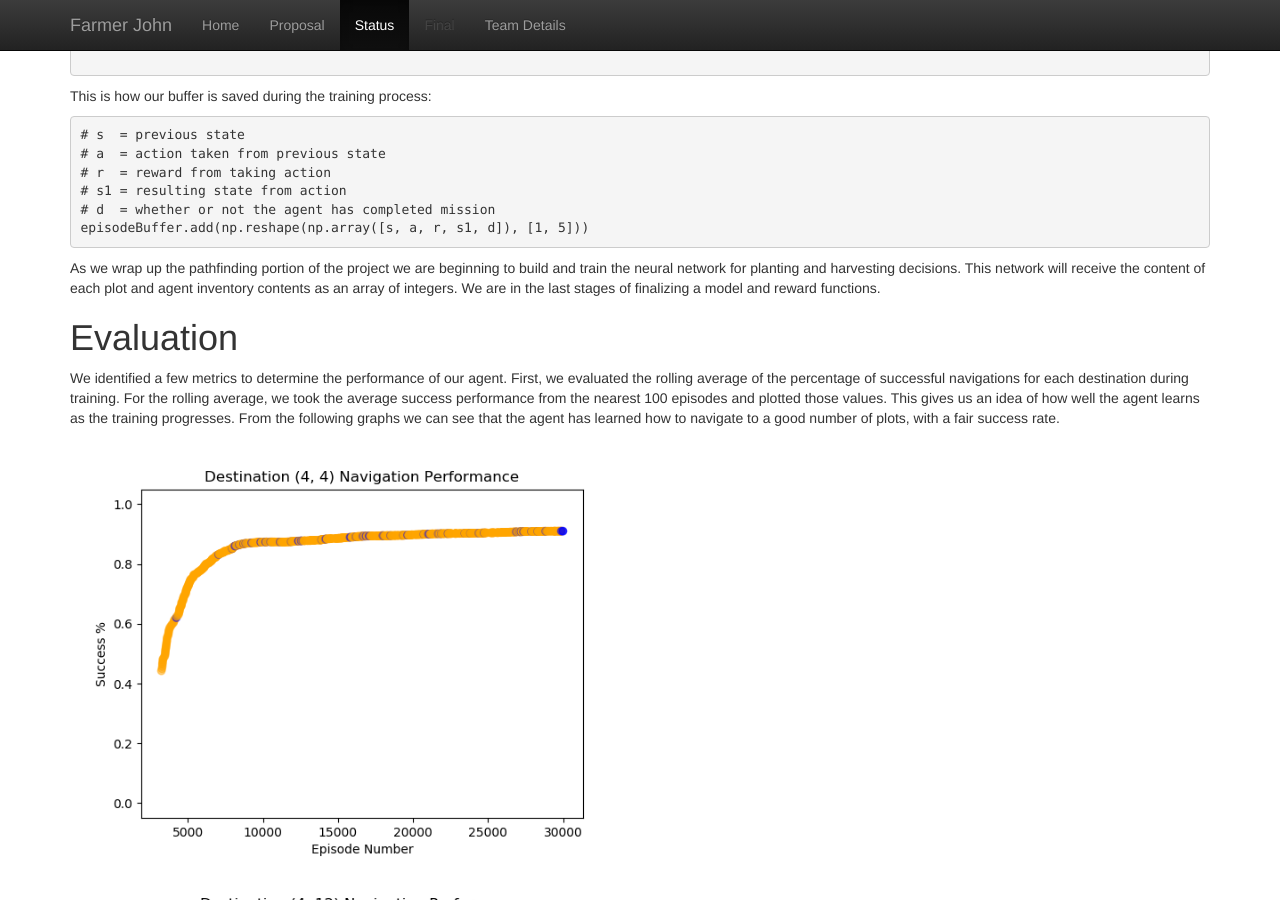
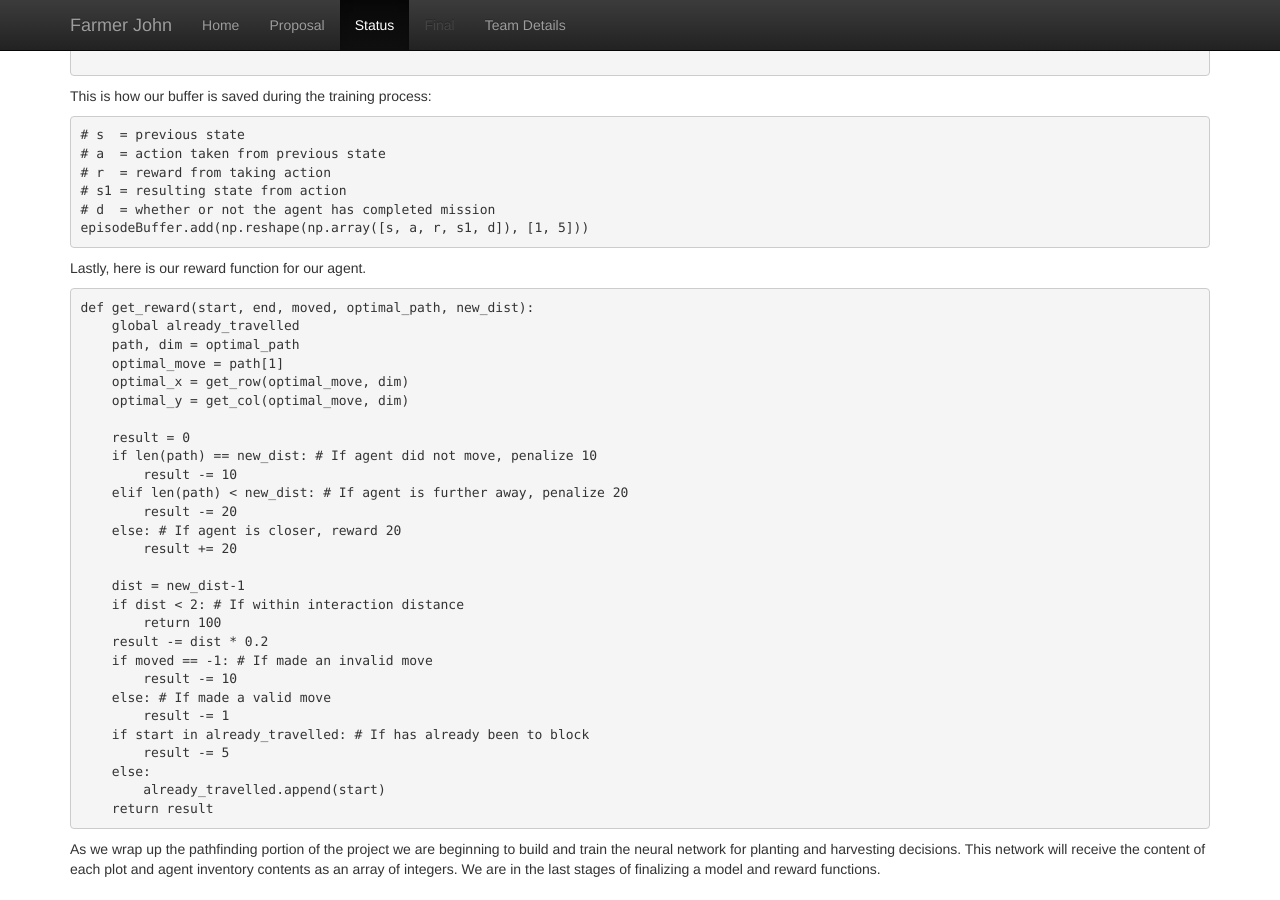
Before and after one commit to Eisah-Jones/Farmer-John, a Jekyll site: the page built from docs/status.md, in a window 1280 px wide and 900 px high, scrolled down 2429 px. Built offline with Jekyll 4.4.1, drawn with Linux system fonts in a browser that asks for light colours.

Commit message:
Re-added accidentally removed reward paragraph

````diff
--- a/docs/status.md
+++ b/docs/status.md
@@ -71,6 +71,38 @@ This is how our buffer is saved during the training process:
 episodeBuffer.add(np.reshape(np.array([s, a, r, s1, d]), [1, 5]))
 ```
 
+Lastly, here is our reward function for our agent.
+```
+def get_reward(start, end, moved, optimal_path, new_dist):
+    global already_travelled
+    path, dim = optimal_path
+    optimal_move = path[1]
+    optimal_x = get_row(optimal_move, dim)
+    optimal_y = get_col(optimal_move, dim)
+
+    result = 0
+    if len(path) == new_dist: # If agent did not move, penalize 10
+        result -= 10
+    elif len(path) < new_dist: # If agent is further away, penalize 20
+        result -= 20
+    else: # If agent is closer, reward 20
+        result += 20
+
+    dist = new_dist-1
+    if dist < 2: # If within interaction distance
+        return 100
+    result -= dist * 0.2
+    if moved == -1: # If made an invalid move
+        result -= 10
+    else: # If made a valid move
+        result -= 1
+    if start in already_travelled: # If has already been to block
+        result -= 5
+    else:
+        already_travelled.append(start)
+    return result
+```
+
 
 As we wrap up the pathfinding portion of the project we are beginning to build and train the neural network for planting and harvesting decisions. This network will receive the content of each plot and agent inventory contents as an array of integers. We are in the last stages of finalizing a model and reward functions.
 
````
